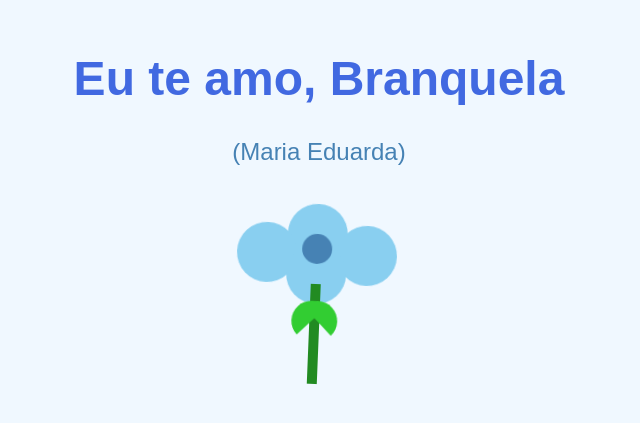
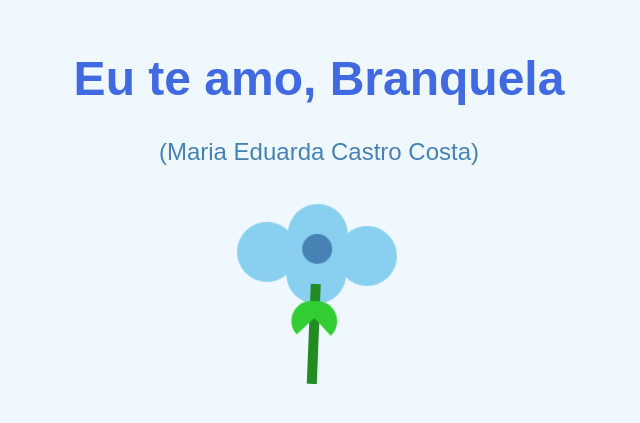
Before and after one commit to notsireh/primeiro-repositorio, a plain HTML site: page index.html in a window 1280 px wide. Shown: the part 287-710 px from the top of the page, without its empty margins (321-961 px from the left). Drawn offline with Linux system fonts and the light colour scheme.

Commit message:
Update index.html

```diff
--- a/index.html
+++ b/index.html
@@ -3,13 +3,13 @@
 <head>
     <meta charset="UTF-8">
     <meta name="viewport" content="width=device-width, initial-scale=1.0">
-    <title>Eu te amo, Branquela</title>
+    <title>Eu te amo, Maria Eduarda</title>
     <link rel="stylesheet" href="style.css">
 </head>
 <body>
     <div class="container">
         <h1>Eu te amo, Branquela</h1>
-        <p>(Maria Eduarda)</p>
+        <p>(Maria Eduarda Castro Costa)</p>
         <div class="rose">
             <div class="petal petal1"></div>
             <div class="petal petal2"></div>
```
